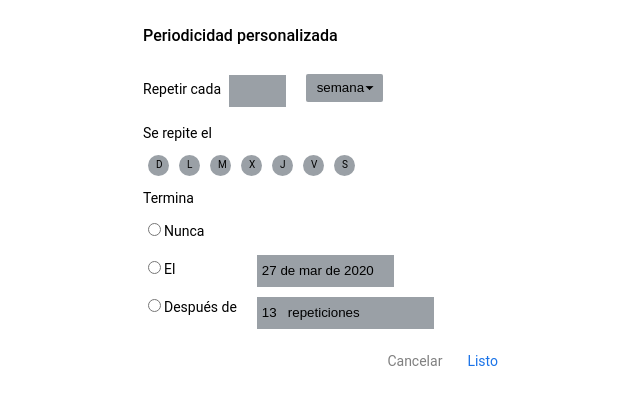
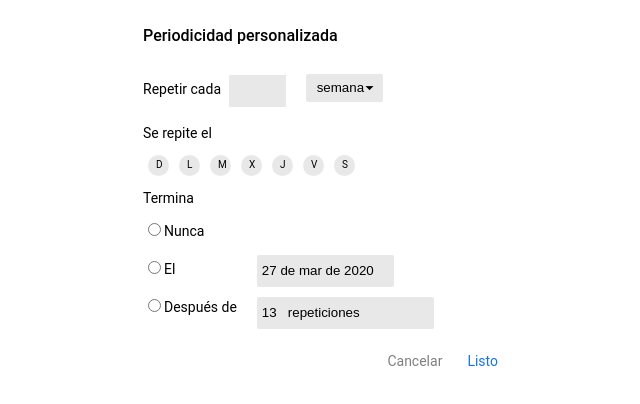
Before and after one commit to MoisesBarbachano/ExercisesRuby, a React (Create React App) app in the folder hello_world_app/: page / in a window 1280 px wide. Shown: the top 404 px of the page, without its empty margins (302-942 px from the left). Built offline with nearby package versions, Linux system fonts and the light colour scheme.

Commit message:
color gray

```diff
--- a/hello_world_app/src/components/CircleDay.js
+++ b/hello_world_app/src/components/CircleDay.js
@@ -5,7 +5,7 @@ const CircleDay = (props) => {
   const [clicked, setClicked] = useState(false);
 
   const CircleContainer = styled.div`
-    background: ${clicked ? '#1a73e8' : '#9aa0a6'};
+    background: ${clicked ? '#1a73e8' : '#e8e8e8'};
     cursor: pointer;
     border-radius: 90px;
     height: 21px;
--- a/hello_world_app/src/components/InputNumber.js
+++ b/hello_world_app/src/components/InputNumber.js
@@ -10,9 +10,9 @@ const InputNumber = () => {
     height: 28px;
     margin-top: 8px;
     margin-left: 8px;
-    background: #9aa0a6;
+    background: #e8e8e8;
     border: solid white 0px;
-    border-bottom: solid ${focused ? '#1a73e8' : '#9aa0a6'} 2px;
+    border-bottom: solid ${focused ? '#1a73e8' : '#e8e8e8'} 2px;
     color: black;
     padding-left: 15px;
   `;
--- a/hello_world_app/src/components/SelectTypeDate.js
+++ b/hello_world_app/src/components/SelectTypeDate.js
@@ -11,7 +11,7 @@ const SelectTypeStyled = styled.select`
   border-radius: 2px;
   appearance: none;
   background-image: url(${arrow}),
-    linear-gradient(to bottom, #9aa0a6 0%,#9aa0a6 100%);
+    linear-gradient(to bottom, #e8e8e8 0%,#e8e8e8 100%);
   background-repeat: no-repeat, repeat;
   background-position: right .7em top 50%, 0 0;
   background-size: .65em auto, 100%;
--- a/hello_world_app/src/components/TextContainer.js
+++ b/hello_world_app/src/components/TextContainer.js
@@ -8,8 +8,9 @@ const TextContainer = (props) => {
     height: 30px;
     width: ${props.size}px;
     margin-bottom: 10px;
-    background: #9aa0a6;
+    background: #e8e8e8;
     padding-left: 5px;
+    border-radius: 2px;
   `;
 
   return (
```
